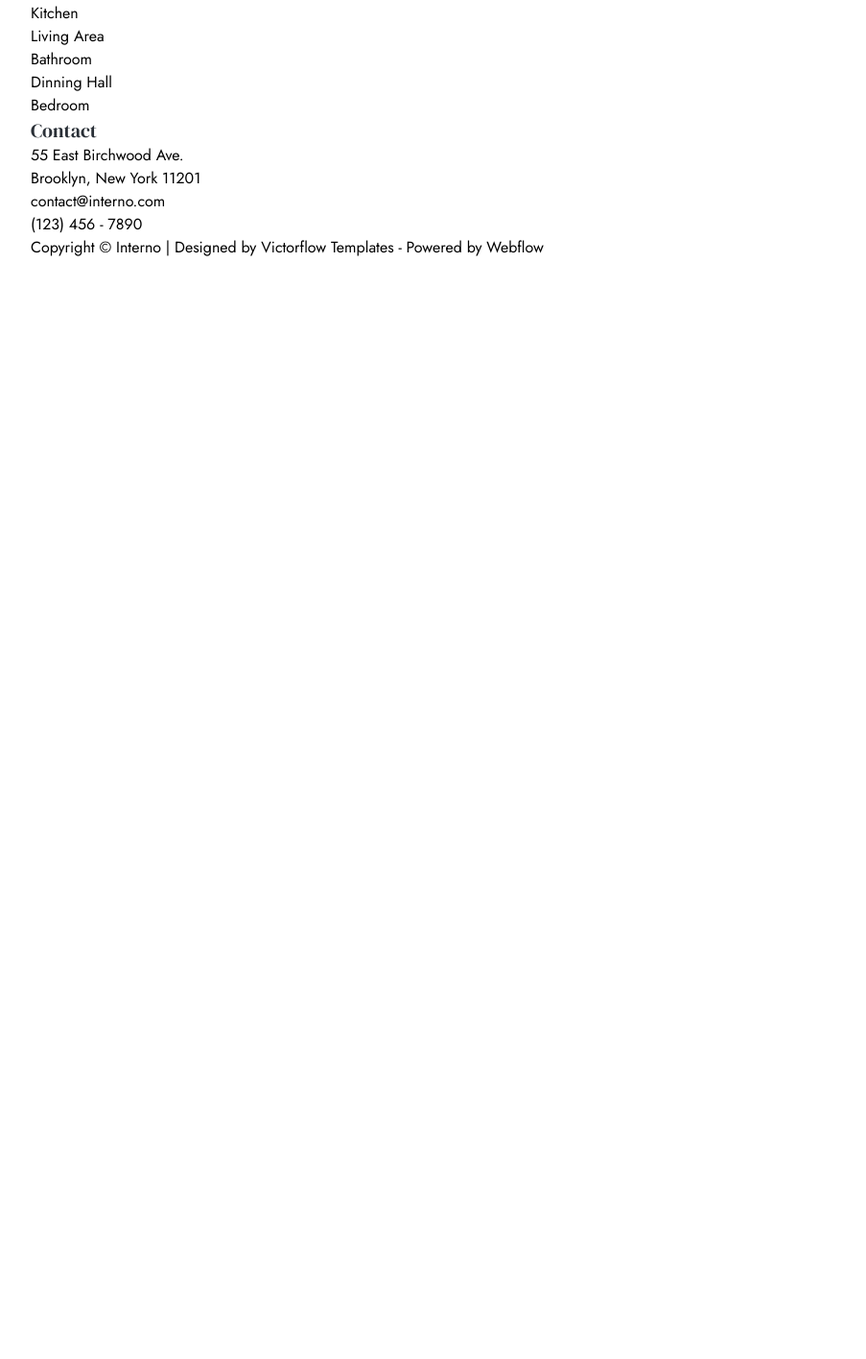
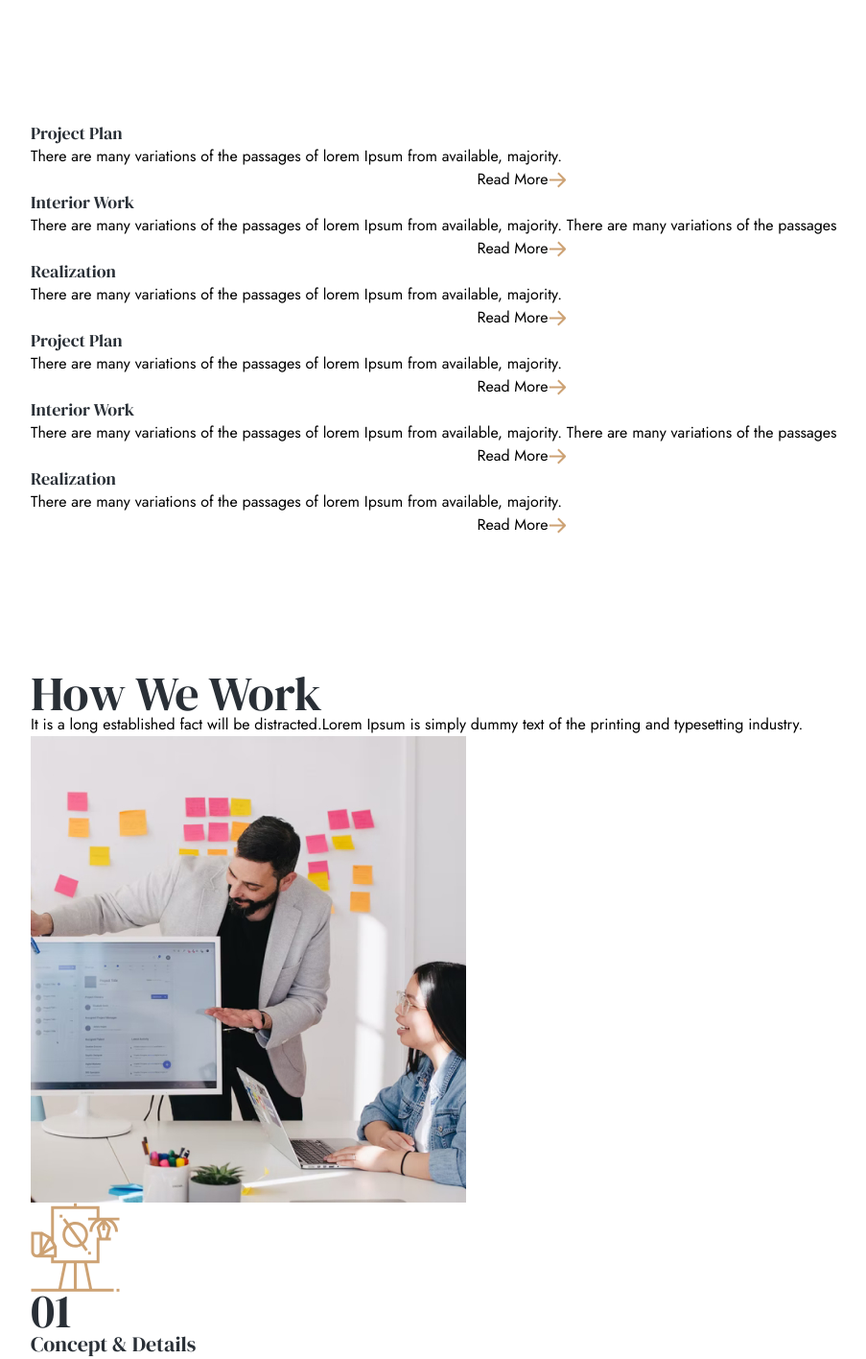
Before and after one commit to gregoryusip/interior-design-website, a Nuxt app: page /services in a window 1280 px wide. Shown: the part 400-1816 px from the top of the page at 96% size, without its empty margins (96-999 px from the left). Before the commit the page ends 800 px from the top, so only its background shows below. Built offline with nearby package versions, Linux system fonts and the light colour scheme.

Commit message:
feat: services page

```diff
--- /dev/null
+++ b/pages/services.vue
@@ -0,0 +1,166 @@
+<template>
+  <div class="services">
+    <!-- PAGE HEADER -->
+    <UiPageHeader
+      :img="'services.jpg'"
+      :title="'Services'"
+      :subtitle="'Home / Services'"
+    />
+
+    <!-- PWR -->
+    <div class="site-container py-20 lg:py-36">
+      <div class="services--pwr">
+        <div
+          class="services--pwr__container"
+          v-for="(item, i) in pwr"
+          :key="`pwr-${i}`"
+        >
+          <h6 class="services--pwr__container--title text--title">
+            {{ item.title }}
+          </h6>
+          <p class="services--pwr__container--subtitle text--subtitle flex-1">
+            {{ item.subtitle }}
+          </p>
+          <UiReadMoreArrow />
+        </div>
+      </div>
+    </div>
+
+    <!-- HWW -->
+    <div class="site-container pb-20 lg:pb-36">
+      <div class="services--hww">
+        <div class="services--hww__header">
+          <h1 class="services--hww__header--title">How We Work</h1>
+          <p class="services--hww__header--subtitle text--subtitle">
+            It is a long established fact will be distracted.Lorem Ipsum is
+            simply dummy text of the printing and typesetting industry.
+          </p>
+        </div>
+
+        <div
+          v-for="(item, i) in hww"
+          :key="`hww-${i}`"
+          class="services--hww__content"
+        >
+          <div class="services--hww__content--left">
+            <img
+              :src="require(`@/assets/img/static/services/${item.img}`)"
+              alt="HWW Image"
+              class="services--hww__content--img"
+            />
+          </div>
+          <div class="services--hww__content--right">
+            <div class="services--hww__content--right__number">
+              <!-- <img
+                src="@/assets/img/vector/services-icon-1.svg"
+                alt="Vector Image"
+              /> -->
+              <img
+                :src="require(`@/assets/img/vector/${item.vector}`)"
+                alt="Vector Image"
+              />
+              <h1 class="services--hww__content--right__number--numb">
+                {{ item.number }}
+              </h1>
+            </div>
+            <div class="services--hww__content--right__content">
+              <h4 class="services--hww__content--right__content--title">
+                {{ item.title }}
+              </h4>
+              <p
+                class="services--hww__content--right__content--subtitle text--subtitle"
+              >
+                {{ item.subtitle }}
+              </p>
+            </div>
+          </div>
+        </div>
+      </div>
+    </div>
+
+    <!-- JOIN US -->
+    <SectionJoinUs />
+  </div>
+</template>
+
+<script>
+export default {
+  name: 'ServicesPage',
+  data() {
+    return {
+      pwr: [
+        {
+          title: 'Project Plan',
+          subtitle:
+            'There are many variations of the passages of lorem Ipsum from available, majority.',
+          link: '',
+        },
+        {
+          title: 'Interior Work',
+          subtitle:
+            'There are many variations of the passages of lorem Ipsum from available, majority. There are many variations of the passages',
+          link: '',
+        },
+        {
+          title: 'Realization',
+          subtitle:
+            'There are many variations of the passages of lorem Ipsum from available, majority.',
+          link: '',
+        },
+        {
+          title: 'Project Plan',
+          subtitle:
+            'There are many variations of the passages of lorem Ipsum from available, majority.',
+          link: '',
+        },
+        {
+          title: 'Interior Work',
+          subtitle:
+            'There are many variations of the passages of lorem Ipsum from available, majority. There are many variations of the passages',
+          link: '',
+        },
+        {
+          title: 'Realization',
+          subtitle:
+            'There are many variations of the passages of lorem Ipsum from available, majority.',
+          link: '',
+        },
+      ],
+      hww: [
+        {
+          img: 'services-work-1.jpg',
+          vector: 'services-icon-1.svg',
+          number: '01',
+          title: 'Concept & Details',
+          subtitle:
+            'It is a long established fact  will be distracted. Lorem Ipsum is simply dummy from text of the and typesetting indufstry.',
+        },
+        {
+          img: 'services-work-2.jpg',
+          vector: 'services-icon-2.svg',
+          number: '02',
+          title: 'Idea for Work',
+          subtitle:
+            'It is a long established fact  will be distracted. Lorem Ipsum is simply dummy from text of the and typesetting indufstry.',
+        },
+        {
+          img: 'services-work-3.jpg',
+          vector: 'services-icon-3.svg',
+          number: '03',
+          title: 'Design',
+          subtitle:
+            'It is a long established fact  will be distracted. Lorem Ipsum is simply dummy from text of the and typesetting indufstry. ',
+        },
+        {
+          img: 'services-work-4.jpg',
+          vector: 'services-icon-4.svg',
+          number: '04',
+          title: 'Perfection',
+          subtitle:
+            'It is a long established fact  will be distracted. Lorem Ipsum is simply dummy from text of the and typesetting indufstry. ',
+        },
+      ],
+    }
+  },
+}
+</script>
```
